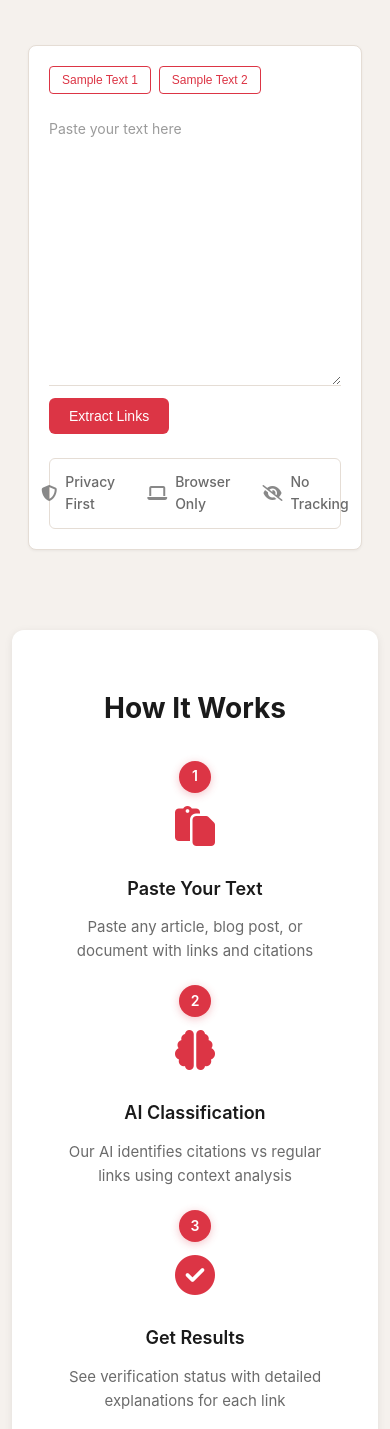
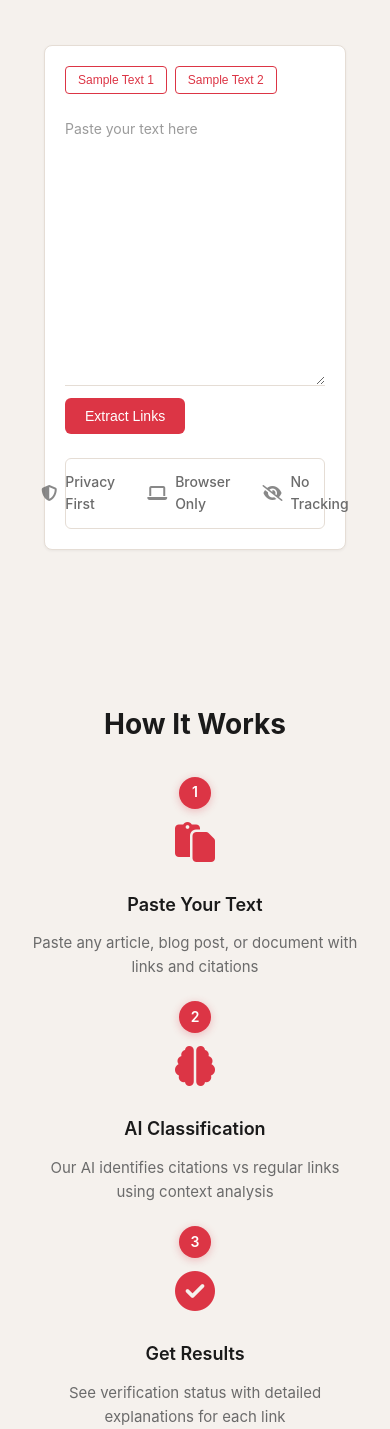
Before and after one commit to ninadpathak/FactChecker, a plain HTML site: page index.html in a window 390 px wide. Shown: the part 171-1600 px from the top of the page. Drawn offline with nearby package versions, Linux system fonts and the light colour scheme.

Commit message:
Design: separate page into distinct sections
- Wrap hero with text input in dedicated hero-section
- Make "How It Works" full-width with beige background
- Keep Stats section as contained cards for visual separation
- Update responsive styles for all sections
- Standardize spacing across sections

🤖 Generated with [Claude Code](https://claude.com/claude-code)

Co-Authored-By: Claude <noreply@anthropic.com>

```diff
--- a/css/styles.css
+++ b/css/styles.css
@@ -106,6 +106,12 @@ body {
     margin: 0 auto;
     background: #f5f1ed;
     padding: 0;
+}
+
+/* Hero Section Wrapper */
+.hero-section {
+    padding: 0 calc(var(--spacing-unit) * 2);
+    margin-bottom: var(--section-spacing);
 }
 
 /* Header */
@@ -314,7 +320,8 @@ header p {
 .faq-section {
     width: 60%;
     max-width: 900px;
-    margin: 32px auto 0 auto;
+    margin: var(--section-spacing) auto 0 auto;
+    padding: 0 calc(var(--spacing-unit) * 2);
 }
 
 .faq-section .faq-list {
@@ -607,9 +614,28 @@ table td a:hover {
         padding: 12px;
     }
 
+    .hero-section {
+        padding: 0 var(--spacing-unit);
+    }
+
+    .how-it-works {
+        padding: calc(var(--spacing-unit) * 3) var(--spacing-unit);
+    }
+
+    .stats-section {
+        flex-direction: column;
+        gap: 1rem;
+        margin: calc(var(--section-spacing) * 0.75) var(--spacing-unit);
+    }
+
+    .stat-card {
+        width: 100%;
+    }
+
     .faq-section {
         width: 100%;
-        margin-top: 16px;
+        margin-top: calc(var(--section-spacing) * 0.75);
+        padding: 0 var(--spacing-unit);
     }
 
     header h1 {
@@ -622,15 +648,6 @@ table td a:hover {
 
     .step {
         max-width: 100%;
-    }
-
-    .stats-section {
-        flex-direction: column;
-        gap: 1rem;
-    }
-
-    .stat-card {
-        width: 100%;
     }
 }
 
@@ -661,13 +678,17 @@ table td a:hover {
     opacity: 0.8;
 }
 
-/* How It Works Section */
+/* How It Works Section - Full Width */
 .how-it-works {
-    margin: var(--section-spacing) 0;
-    padding: calc(var(--spacing-unit) * 3);
-    background: var(--card-bg);
-    border-radius: var(--border-radius);
-    box-shadow: 0 2px 8px rgba(0, 0, 0, 0.08);
+    margin: 0 calc(-1 * (100vw - 100%) / 2);
+    padding: calc(var(--spacing-unit) * 4) calc(var(--spacing-unit) * 2);
+    background: var(--bg-color);
+    width: 100vw;
+    position: relative;
+    left: 50%;
+    right: 50%;
+    margin-left: -50vw;
+    margin-right: -50vw;
 }
 
 .how-it-works h2 {
@@ -734,7 +755,7 @@ table td a:hover {
     display: flex;
     justify-content: center;
     gap: calc(var(--spacing-unit) * 1.5);
-    margin: var(--section-spacing) 0;
+    margin: var(--section-spacing) calc(var(--spacing-unit) * 2);
     flex-wrap: wrap;
 }
 
--- a/index.html
+++ b/index.html
@@ -25,6 +25,7 @@
 
     <div class="container">
         <!-- Hero Section -->
+        <section class="hero-section">
             <header class="hero">
                 <div class="logo-icon">
                     <i class="fa-solid fa-shield-halved"></i>
@@ -70,6 +71,7 @@
                     <button id="verify-btn" class="btn-primary hidden">Check Links</button>
                 </section>
             </div>
+        </section>
 
         <!-- How It Works Section -->
         <section class="how-it-works">
```
Lines whose indentation alone changed are shown as unchanged.
